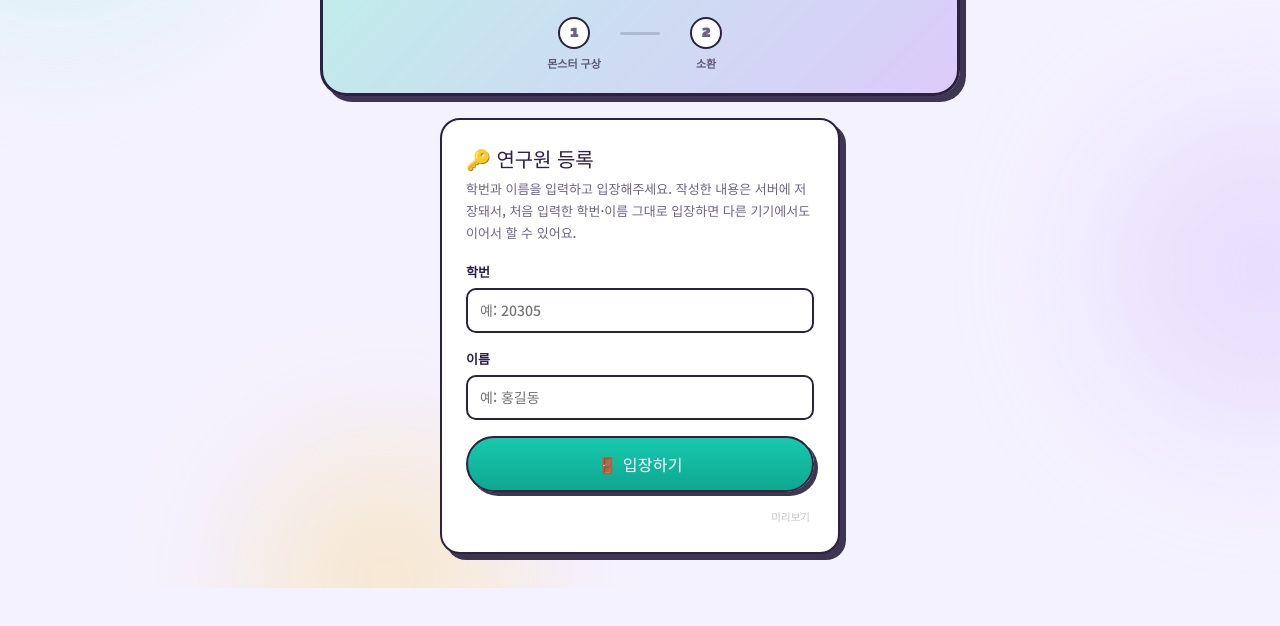
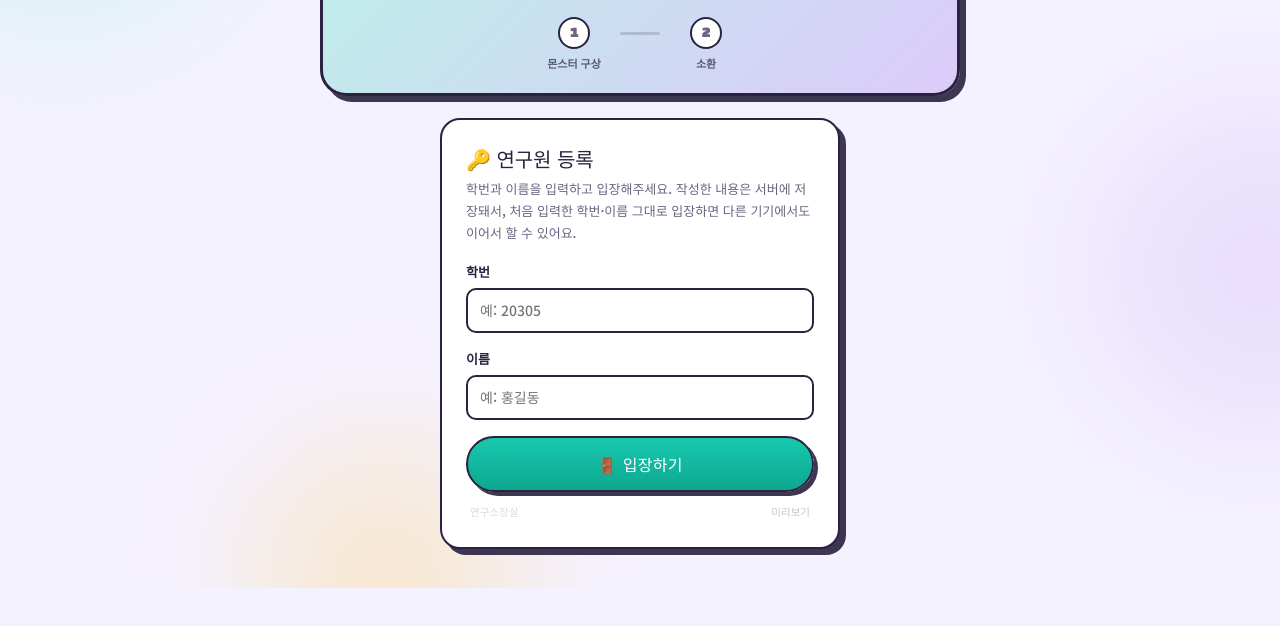
Before and after one commit to miynuees/create-monster, a plain HTML site: page index.html in a window 1280 px wide. Shown: the part 212-838 px from the top of the page. Drawn offline with Linux system fonts and the light colour scheme.

Commit message:
로그인 카드 구석에 선생님 페이지 비밀 링크(연구소장실) 추가
Co-Authored-By: Claude Fable 5 <noreply@anthropic.com>
Claude-Session: https://claude.ai/code/session_01Rn5gjLz7sAKp1tdUZrDaBy

```diff
--- a/index.html
+++ b/index.html
@@ -324,7 +324,8 @@ button,input,textarea{font-family:inherit}
         <input type="text" id="loginName" placeholder="예: 홍길동">
       </div>
       <button class="btn-main" id="loginBtn">🚪 입장하기</button>
-      <div style="text-align:right;margin-top:10px">
+      <div style="display:flex;justify-content:space-between;align-items:center;margin-top:10px">
+        <a href="teacher.html" style="padding:2px 4px;font-size:10.5px;color:var(--sub);opacity:.25;text-decoration:none" title="연구소장실">연구소장실</a>
         <button id="demoBtn" style="border:none;background:none;padding:2px 4px;font-size:10.5px;color:var(--sub);opacity:.4;cursor:pointer" title="예시 미리보기">미리보기</button>
       </div>
     </div>
```
